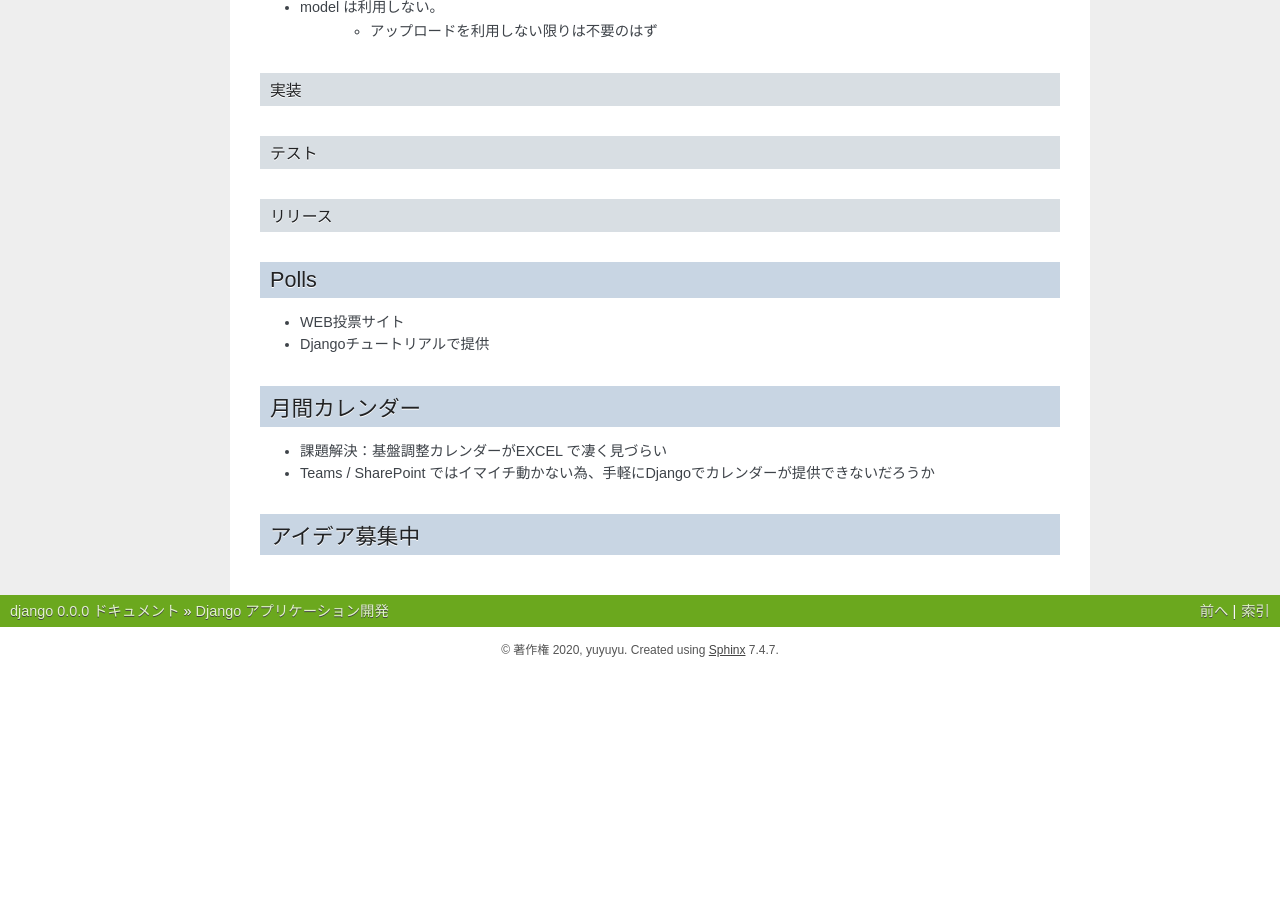
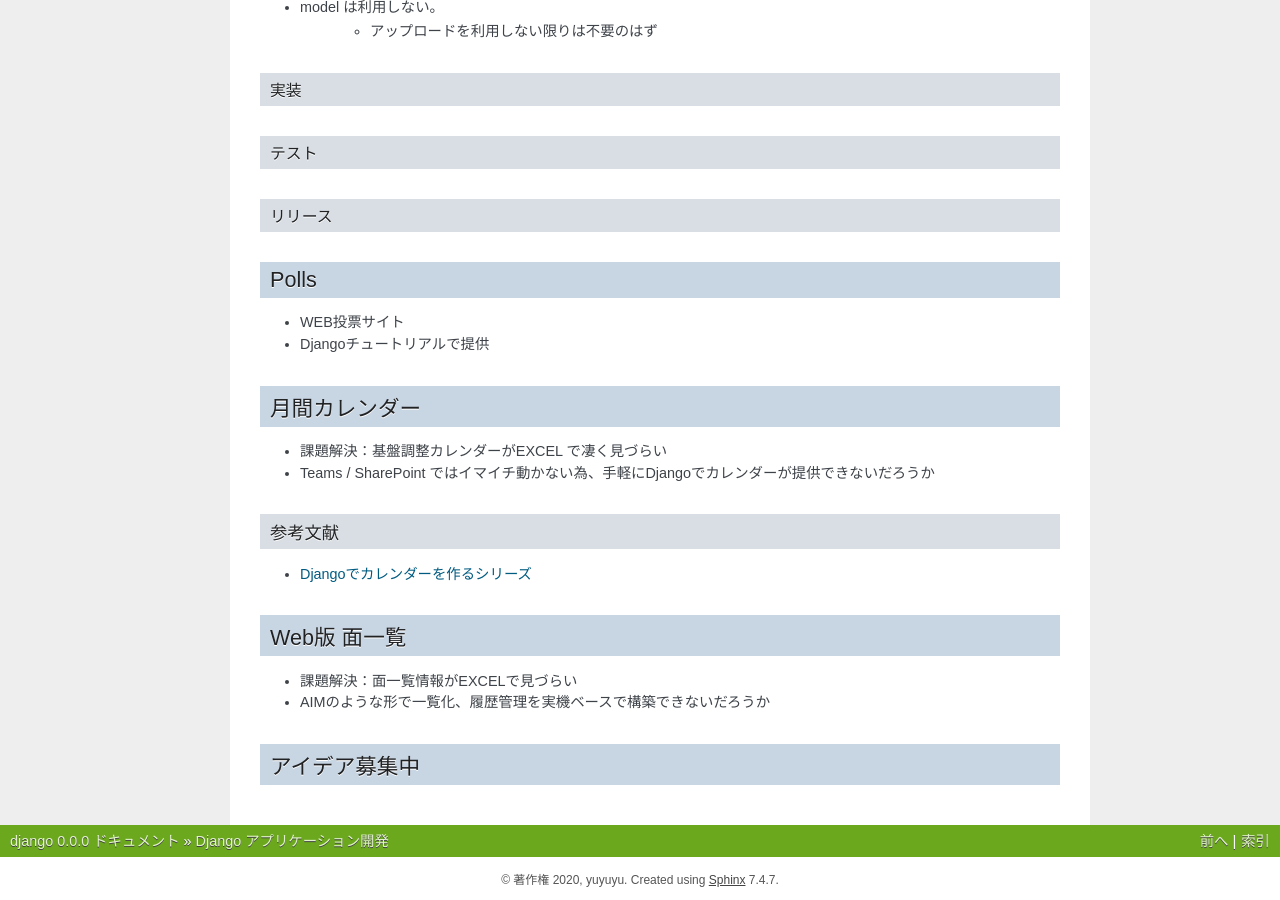
Before and after one commit to yuyuyu0706/sphinx, a Sphinx documentation site: the page built from django/source/work/page02.rst, in a window 1280 px wide and 900 px high, scrolled down 1782 px. Built offline with Sphinx 7.4.7, drawn with Linux system fonts in a browser that asks for light colours; pages that are not in the unit, such as notebooks, are missing from menus; before the commit the page ends 2452 px from its top, so only the background shows below that.

Commit message:
auto commit

```diff
--- a/django/source/work/page02.rst
+++ b/django/source/work/page02.rst
@@ -98,6 +98,19 @@ Polls
 * 課題解決：基盤調整カレンダーがEXCEL で凄く見づらい
 * Teams / SharePoint ではイマイチ動かない為、手軽にDjangoでカレンダーが提供できないだろうか
 
+技術調査
+**************
+
+参考文献
+-------------
+* `Djangoでカレンダーを作るシリーズ <https://narito.ninja/blog/detail/11/#_1>`_
+
+
+Web版 面一覧
+=======================
+* 課題解決：面一覧情報がEXCELで見づらい
+* AIMのような形で一覧化、履歴管理を実機ベースで構築できないだろうか
+
 
 アイデア募集中
 =======================
```
